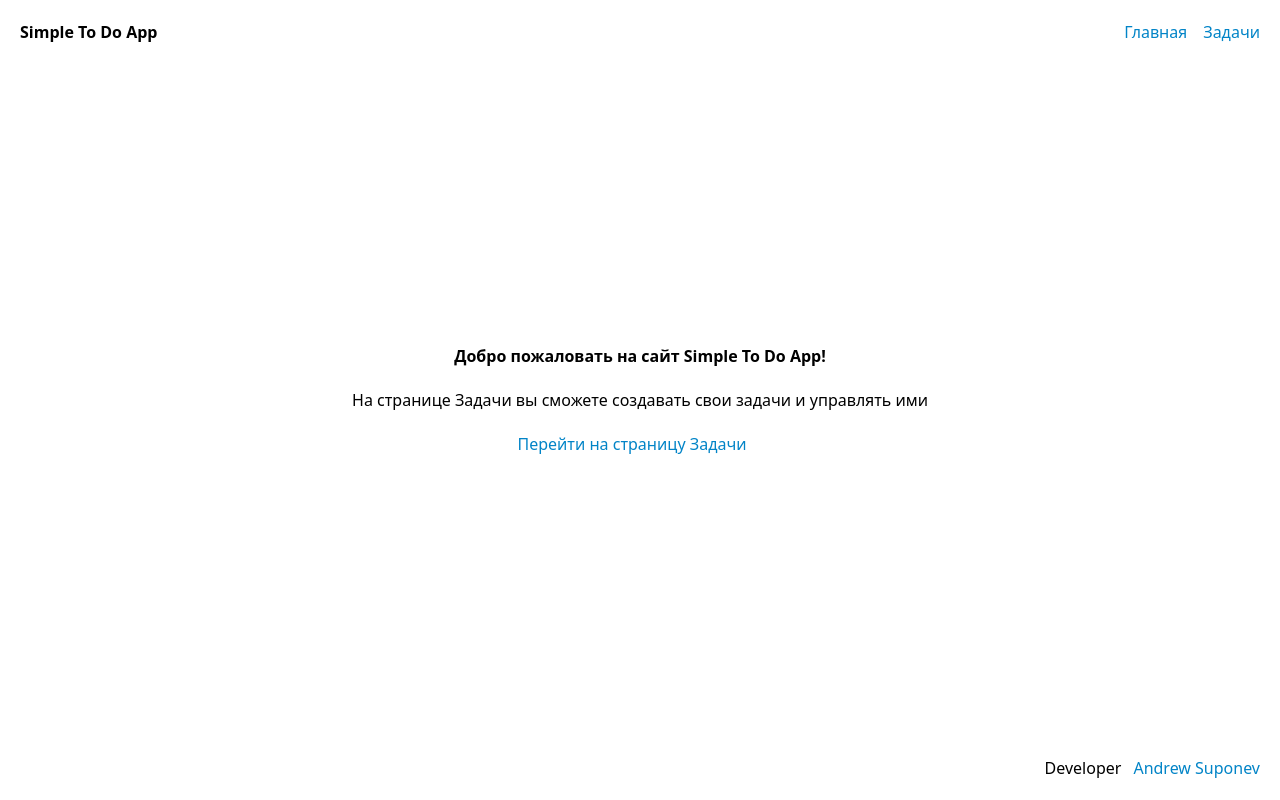
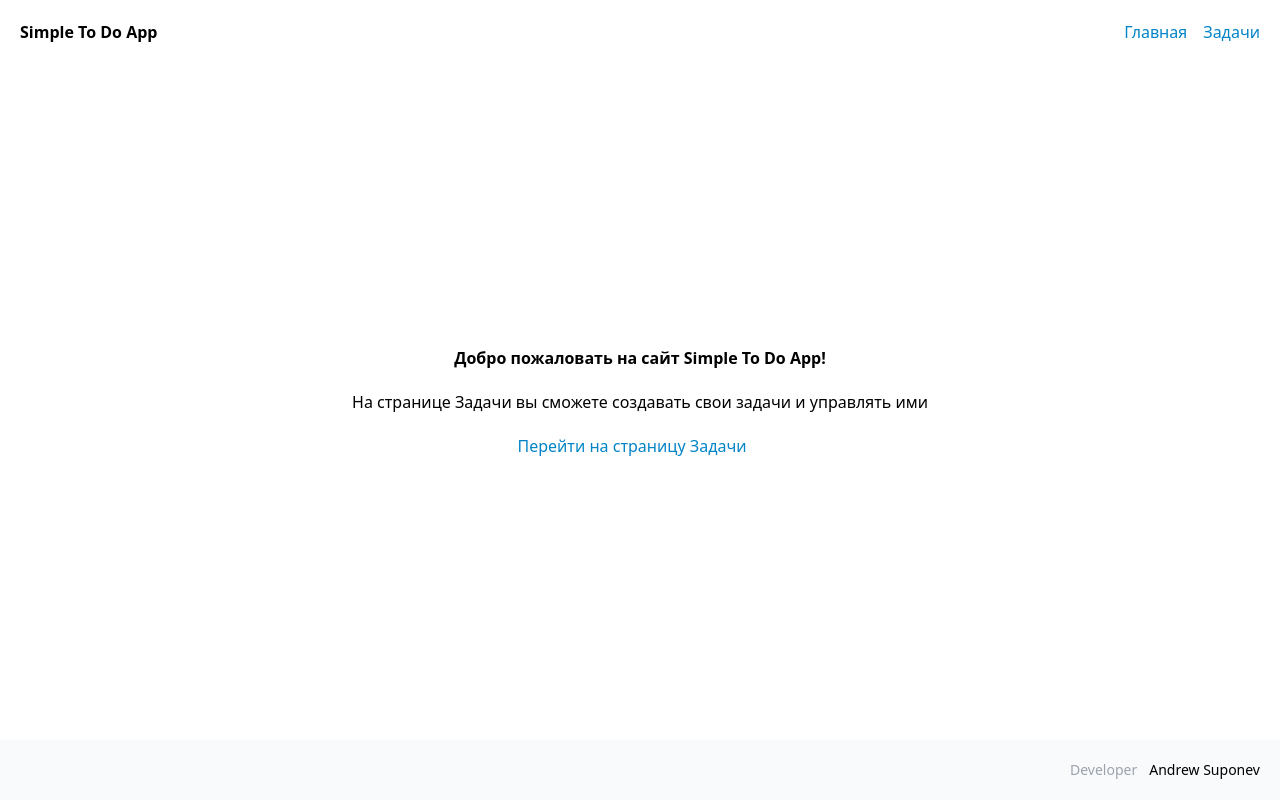
Before and after one commit to asuponev/simple-to-do-app-vue3, a Vue app: page / in a window 1280 px wide. Built offline with nearby package versions, Linux system fonts and the light colour scheme.

Commit message:
feat: update footer styles (fonts, colors)

```diff
--- a/src/components/AppFooter.vue
+++ b/src/components/AppFooter.vue
@@ -1,15 +1,15 @@
 <script lang="ts" setup></script>
 
 <template>
-    <footer>
+    <footer class="bg-gray-50">
     <div class="container">
-      <div class="py-5 flex items-center justify-end">
-        <span class="mr-3">Developer</span>
+      <div class="py-5 flex items-center justify-end text-sm">
+        <span class="mr-3 text-gray-400">Developer</span>
         <a
           href="https://github.com/elsuppo/"
           target="_blank"
           rel="noopener noreferrer"
-          class="text-sky-600 hover:text-sky-800"
+          class="hover:text-gray-600 transition-colors duration-200"
         >
           Andrew Suponev
         </a>
```
